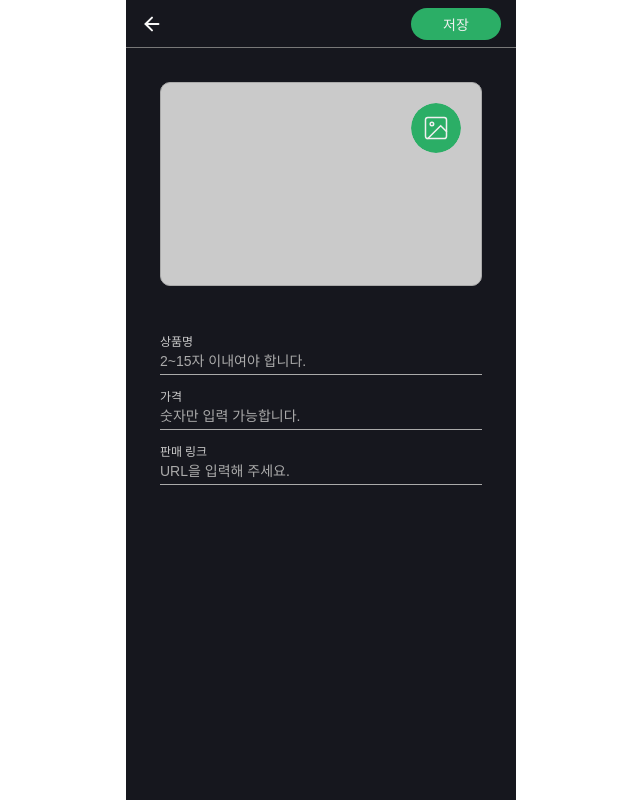
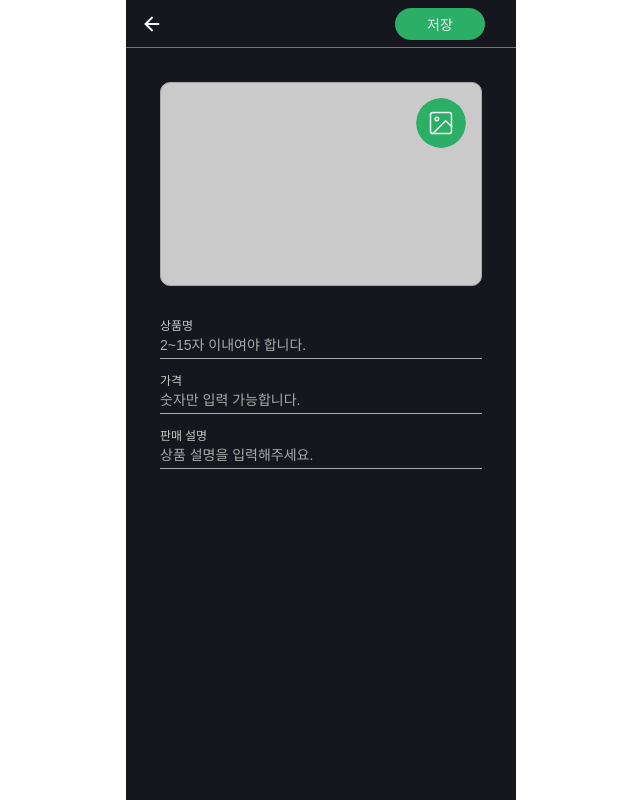
Before and after one commit to FRONTENDSCHOOL5/final-03-code-space, a React (Create React App) app: page /product in a window 1280 px wide. Shown: the whole page, without its empty margins (319-959 px from the left). Built offline with nearby package versions, Linux system fonts and the light colour scheme; what recoil-persist would draw is missing.

Commit message:
♻️ Refactor : 버튼 마진 수정(#22)

```diff
--- a/src/Components/Common/MainHeader.jsx
+++ b/src/Components/Common/MainHeader.jsx
@@ -115,6 +115,7 @@ const SSearch = styled.input`
 const SSaveBtn = styled(Button)`
   width: 90px;
   height: 32px;
+  margin: 16px;
   display: flex;
   justify-content: center;
   align-items: center;
--- a/src/Pages/ProductPage.jsx
+++ b/src/Pages/ProductPage.jsx
@@ -124,7 +124,7 @@ const ProductPage = () => {
       </SImgWrap>
       <Input placeholder="2~15자 이내여야 합니다." label="상품명" onChange={writeProductName} minLength={2} maxLength={15}/>
       <Input placeholder="숫자만 입력 가능합니다." label="가격" onChange={writeProductPrice} value={commaProductPrice} onkeyup="inputNumberFormat(this)"/>
-      <Input type="url" placeholder="URL을 입력해 주세요." label="판매 링크" onChange={writeSaleUrl}/>
+      <Input placeholder="상품 설명을 입력해주세요." label="판매 설명" onChange={writeSaleUrl}/>
     </>
   );
 };
@@ -132,8 +132,7 @@ const ProductPage = () => {
 export default ProductPage;
 
 const SImgBg = styled.div`
-  margin: 34px;
-  width: 322px;
+  width: 100%;
   height: 204px;
   border: 0.5px solid var(--gray);
   border-radius: 10px;
@@ -148,14 +147,14 @@ const SImgWrap = styled.div`
   justify-content: center;
   align-items: center;
   height: 100%;
+  margin: 34px;
 `;
 
 const SUploadImgBtn = styled.div`
   float: right;
-  bottom: 100px;
   width: 50px;
   height: 50px;
-  margin: 20px;
+  margin: 15px;
   border-radius: 50%;
   background-image: url(${uploadImg});
   cursor: pointer;
```
Also changed, not shown: 1 other file (tests, documents, lock files or other folders).
